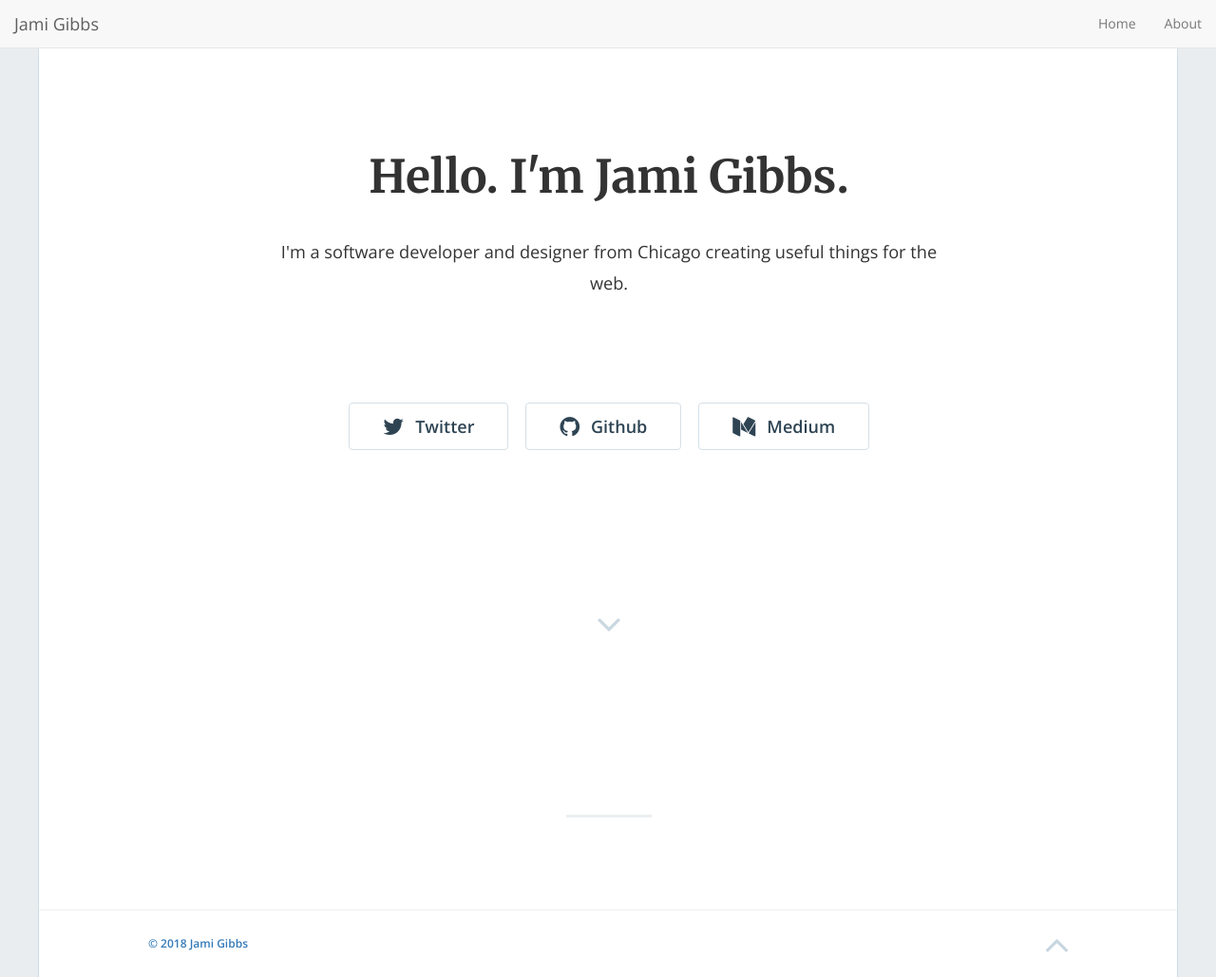
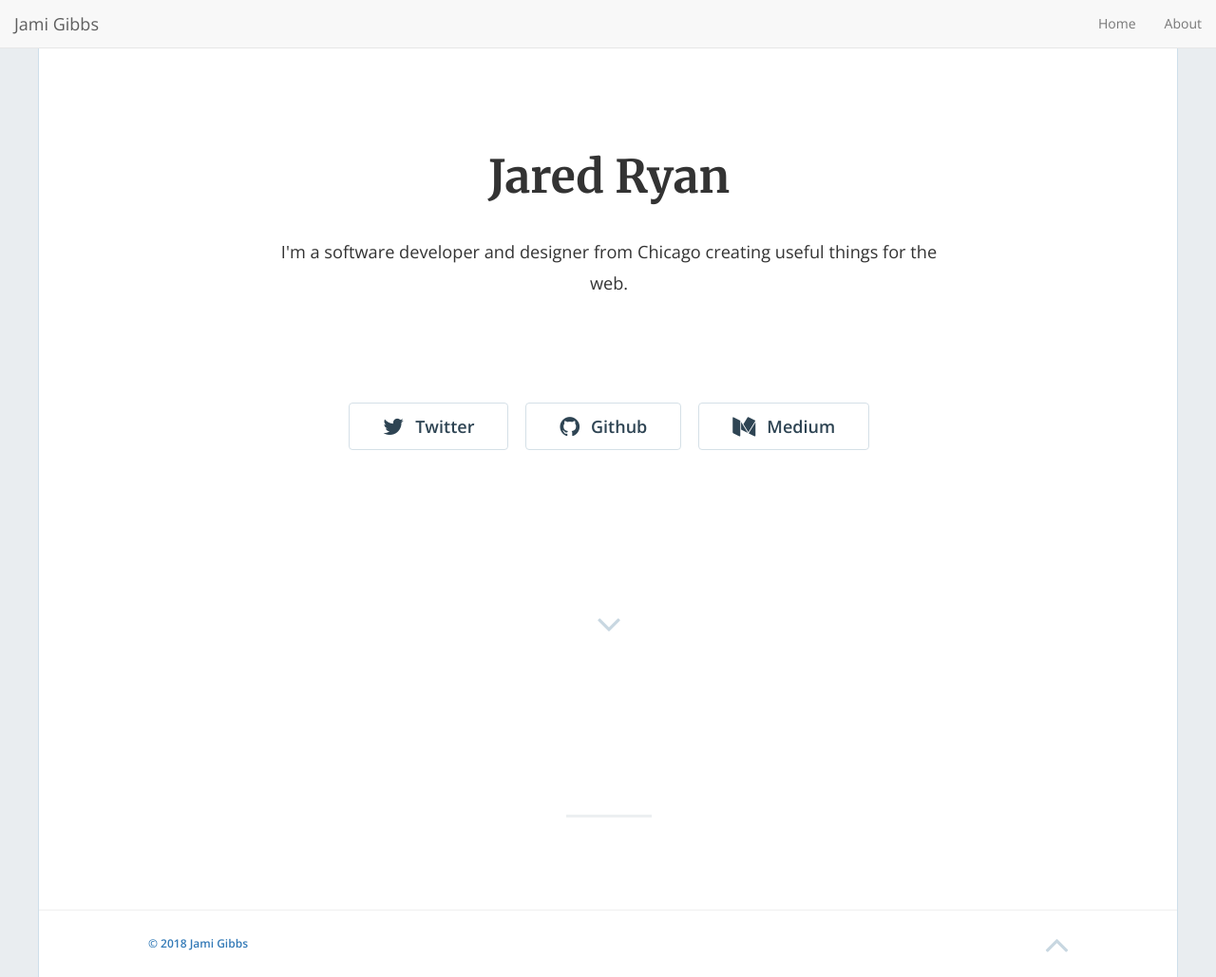
Before and after one commit to JaredRyan210/JaredRyan210.github.io, a Jekyll site: the page built from index.markdown, in a window 1280 px wide and 1029 px high. Shown: the whole window at 95% size. Built offline with Jekyll 4.4.1, drawn with Linux system fonts in a browser that asks for light colours; nearby versions of some CDN libraries; the list of posts is cut into pages by our own code.

Commit message:
Update _config.yml

```diff
--- a/_config.yml
+++ b/_config.yml
@@ -14,13 +14,12 @@
 # you will see them accessed via {{ site.title }}, {{ site.email }}, and so on.
 # You can create any custom variable you would like, and they will be accessible
 # in the templates via {{ site.myvariable }}.
-title: "Hello. I'm Jami Gibbs."
-email: 'jami0821@gmail.com'
+title: "Jared Ryan"
+email: 'jaredr210@gmail.com'
 description: "I'm a software developer and designer from Chicago creating useful things for the web."
 baseurl: "" # the subpath of your site, e.g. /blog
 url: "https://jamigibbs.github.io/phantom" # the base hostname & protocol for your site, e.g. https://example.com
-twitter_username: 'jamigibbs'
-github_username: 'jamigibbs'
+github_username: 'JaredRyan210'
 medium_username: 'blog.jamigibbs.com'
 
 # Build settings
```
